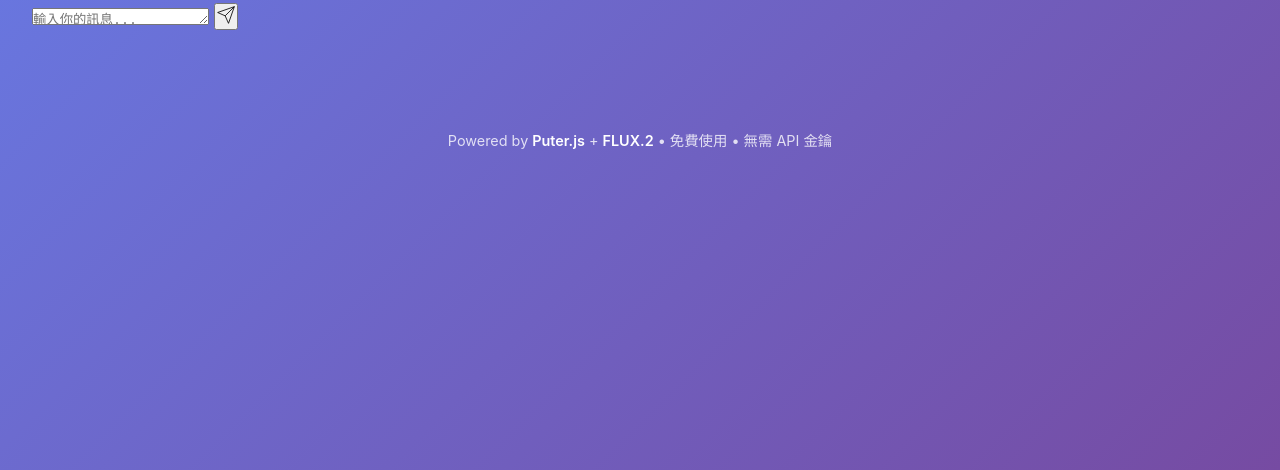
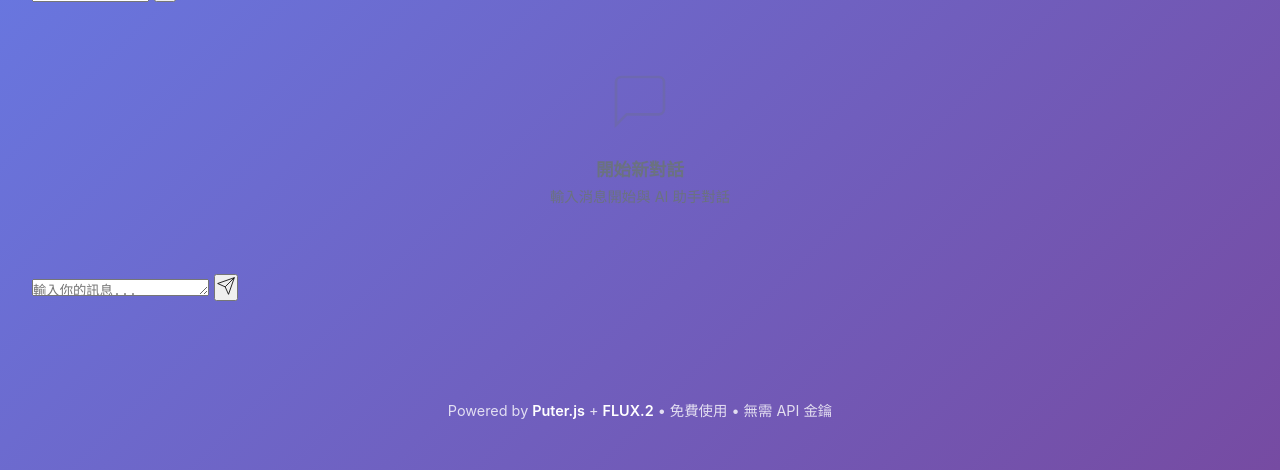
Before and after one commit to kinai9661/Puter, a website: page public/index.html in a window 1280 px wide. Shown: the part 330-800 px from the top of the page. Drawn offline with nearby package versions, Linux system fonts and the light colour scheme.

Commit message:
✅ 引入聊天管理器 - 完成整合
- ✅ 引入 chat-manager.js
- ✅ 調整腳本加載順序

```diff
--- a/public/index.html
+++ b/public/index.html
@@ -16,6 +16,7 @@
     <!-- XSS 防護 -->
     <script src="https://cdn.jsdelivr.net/npm/dompurify@3.0.0/dist/purify.min.js"></script>
 
+    <!-- Puter.js SDK -->
     <script src="https://js.puter.com/v2/"></script>
 </head>
 <body>
@@ -330,6 +331,8 @@
         </p>
     </footer>
 
+    <!-- 引入腳本 -->
+    <script src="chat-manager.js"></script>
     <script src="app.js"></script>
 </body>
 </html>
```
